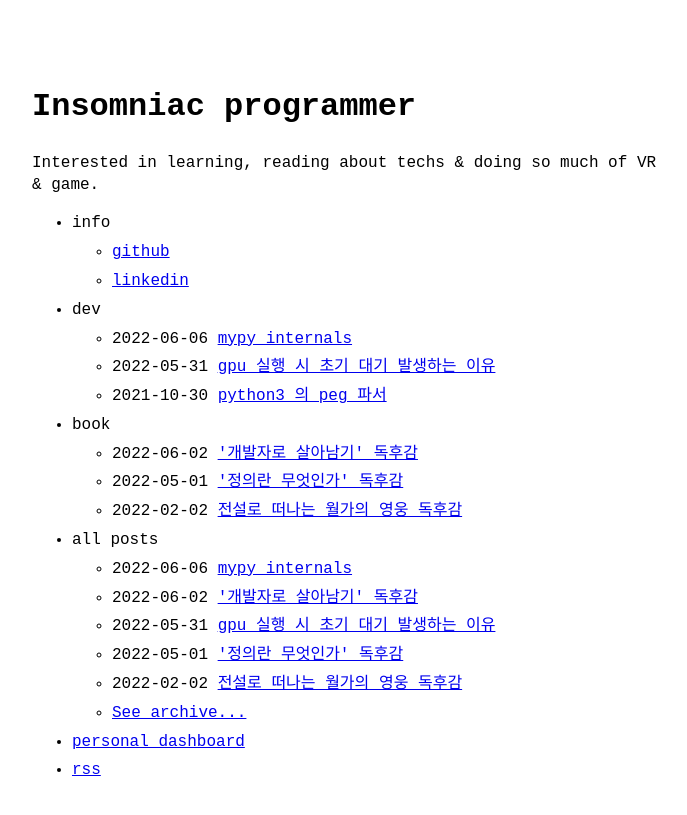
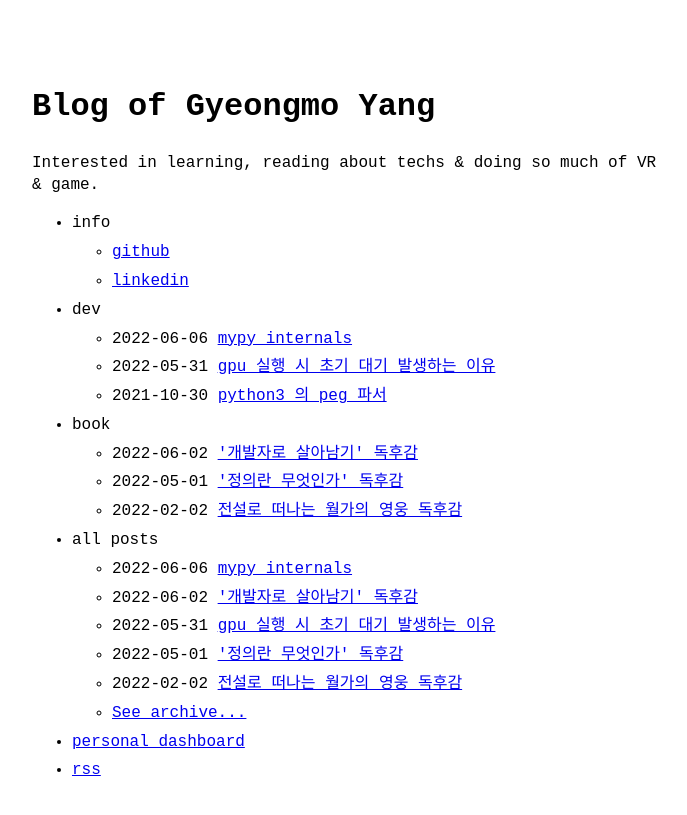
Before and after one commit to yangkyeongmo/yangkyeongmo.github.io, a Jekyll site: the page built from index.md, in a window 1280 px wide. Shown: the top 815 px of the page, without its empty margins (288-975 px from the left). Built offline with Jekyll 4.4.1, drawn with Linux system fonts in a browser that asks for light colours.

Commit message:
feat: rename blog title

```diff
--- a/_config.yml
+++ b/_config.yml
@@ -1,4 +1,4 @@
-title: Insomniac programmer # name of the site
+title: Blog of Gyeongmo Yang # name of the site
 author: Gyeongmo Yang # name of site's author
 email: kyeongmo31@gmail.com # email of site's author
 url: https://yangkyeongmo.github.io # root address of the site
```
